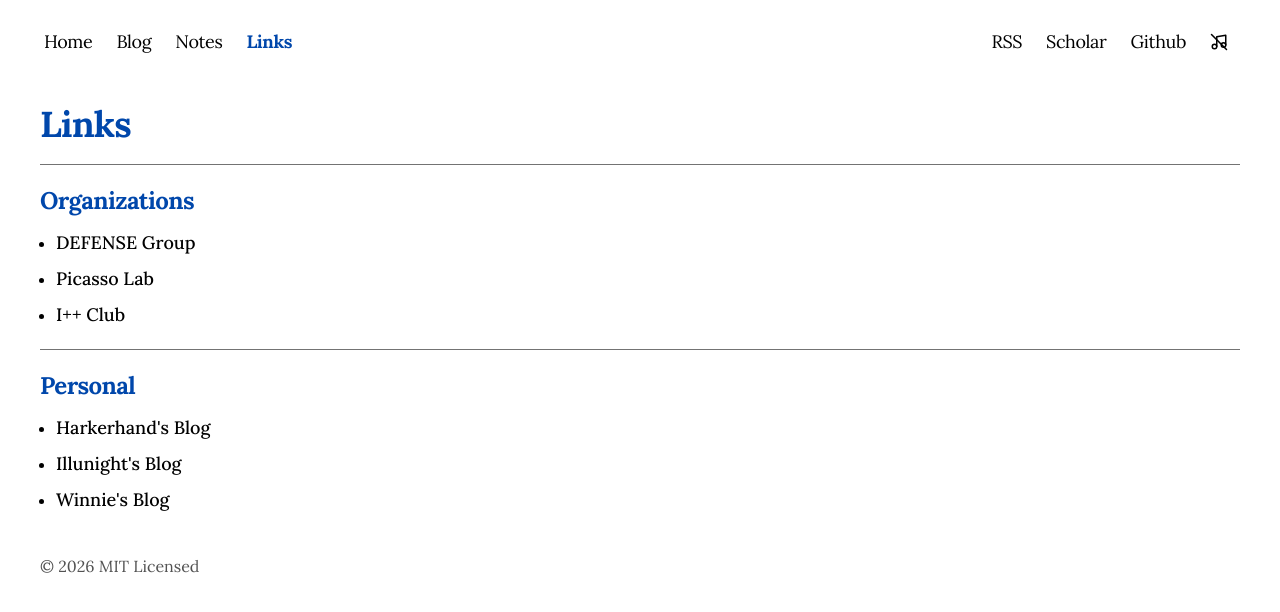
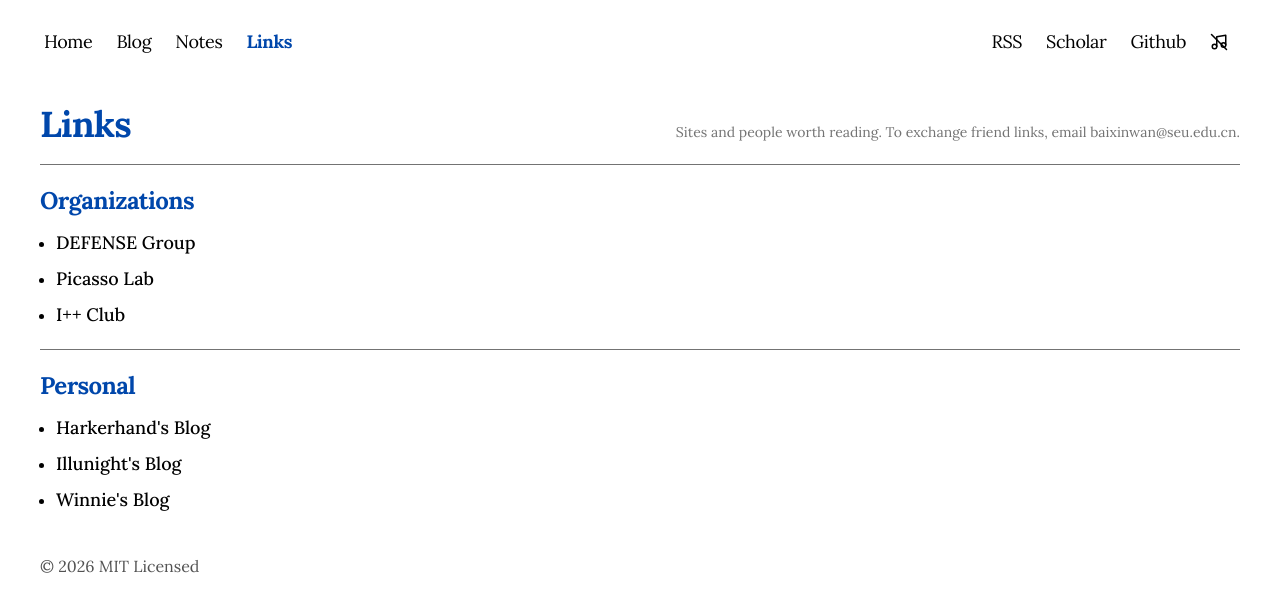
Before and after one commit to zeroffa233/zeroffa-homepage, a Next.js app: page /links in a window 1280 px wide. Shown: the top 612 px of the page. Built offline with nearby package versions, Linux system fonts and the light colour scheme.

Commit message:
style: right-aligned section descriptions on blog/notes/links

```diff
--- a/app/blog/page.tsx
+++ b/app/blog/page.tsx
@@ -8,9 +8,14 @@ export const metadata = {
 export default function Page() {
     return (
         <section>
-            <h2 className="text-[#0047AB] text-4xl font-bold tracking-tight dark:text-neutral-100 mt-5">
-                Blog
-            </h2>
+            <div className="flex justify-between items-baseline mt-5">
+                <h2 className="text-[#0047AB] text-4xl font-bold tracking-tight dark:text-neutral-100">
+                    Blog
+                </h2>
+                <p className="text-sm text-neutral-500 dark:text-neutral-400">
+                    Casual writing and updates, newest first.
+                </p>
+            </div>
             <hr className="my-5 border-neutral-500 dark:border-neutral-500"></hr>
             <BlogPosts />
         </section>
--- a/app/links/page.tsx
+++ b/app/links/page.tsx
@@ -12,9 +12,15 @@ function LinkItem(href: string, name: string) {
 export default function Links() {
     return (
         <section>
-            <h2 className="text-[#0047AB] text-4xl font-bold tracking-tight dark:text-neutral-100 mt-5">
-                Links
-            </h2>
+            <div className="flex justify-between items-baseline mt-5">
+                <h2 className="text-[#0047AB] text-4xl font-bold tracking-tight dark:text-neutral-100">
+                    Links
+                </h2>
+                <p className="text-sm text-neutral-500 dark:text-neutral-400">
+                    Sites and people worth reading. To exchange friend links,
+                    email baixinwan@seu.edu.cn.
+                </p>
+            </div>
             <hr className="my-5 border-neutral-500 dark:border-neutral-500"></hr>
             <h3 className="text-[#0047AB] text-2xl font-bold tracking-tight dark:text-neutral-100 mb-3">
                 Organizations
--- a/app/notes/page.tsx
+++ b/app/notes/page.tsx
@@ -30,9 +30,14 @@ export default function Notes() {
     const sections = getNotesStructure();
     return (
         <div>
-            <h2 className="text-[#0047AB] text-4xl font-bold tracking-tight dark:text-neutral-100 mt-5">
-                Notes
-            </h2>
+            <div className="flex justify-between items-baseline mt-5">
+                <h2 className="text-[#0047AB] text-4xl font-bold tracking-tight dark:text-neutral-100">
+                    Notes
+                </h2>
+                <p className="text-sm text-neutral-500 dark:text-neutral-400">
+                    Curated notes on papers, books and projects.
+                </p>
+            </div>
             {sections.map(({ name, title, flat, groups }) => (
                 <div key={name}>
                     <hr className="my-5 border-neutral-500 dark:border-neutral-500"></hr>
```
